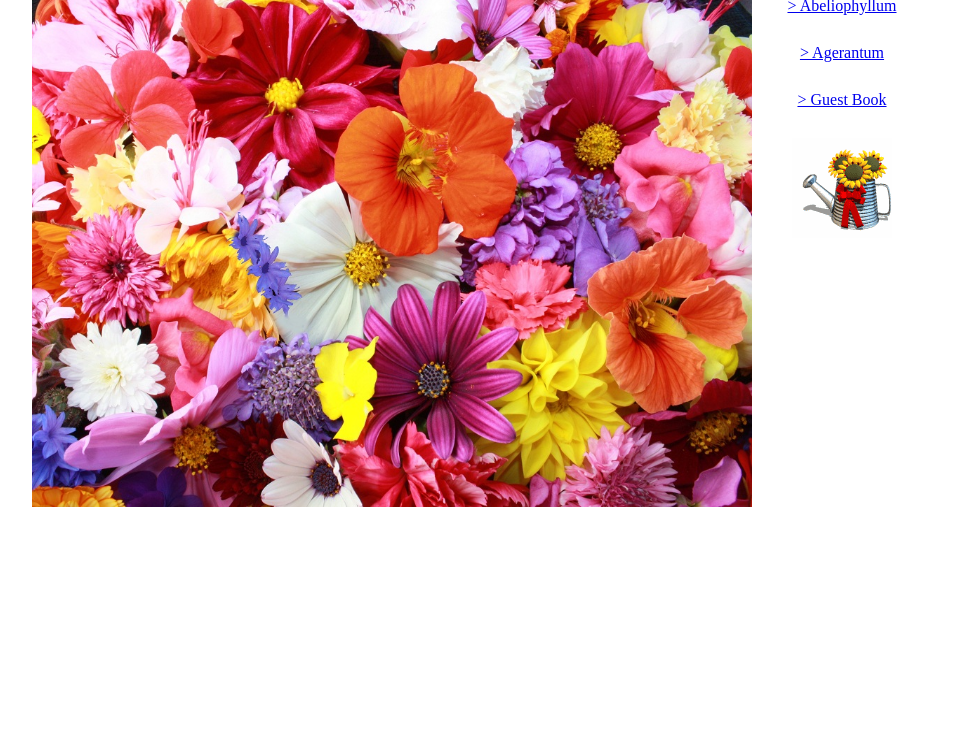
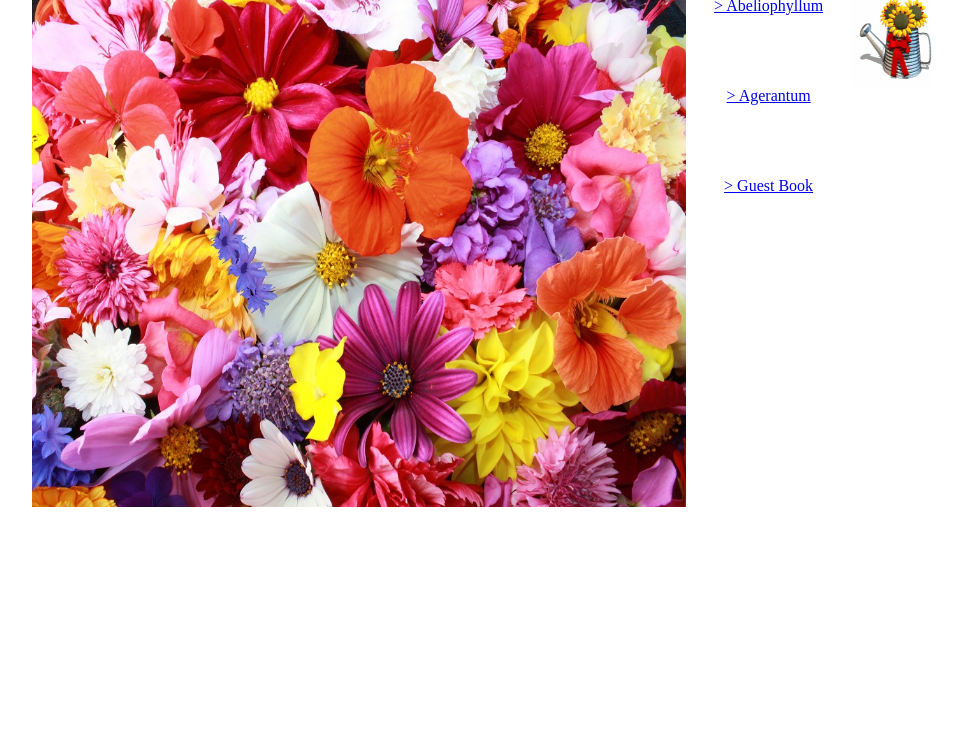
Before and after one commit to sampritidas/flowerCatalogApp, a website: page public/catalog.html in a window 1280 px wide. Shown: the part 52-800 px from the top of the page, without its empty margins (158-1120 px from the left). Drawn offline with Linux system fonts and the light colour scheme.

Commit message:
Modified some html

```diff
--- a/public/catalog.html
+++ b/public/catalog.html
@@ -32,10 +32,12 @@
       <a href="/secondpage.html"> &gt Agerantum</a>
       <a href="/guestbook.html"> &gt Guest Book</a>
 
-      <div class="gif" id="gif">
-        <img src="../images/animated-flower-image-0021.gif" alt="watering-jar"
-          title="watering-jar" onclick="vanishJar()">
-      </div>
+
+    </div>
+
+    <div class="gif" id="gif" onclick="vanishJar()">
+      <img src="../images/animated-flower-image-0021.gif" alt="watering-jar"
+        title="watering-jar">
     </div>
   </div>
   </div>
```
